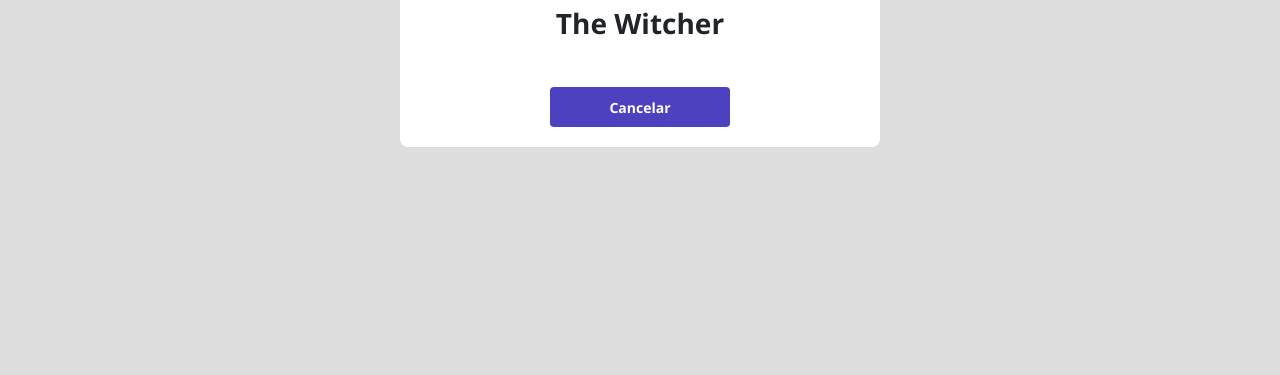
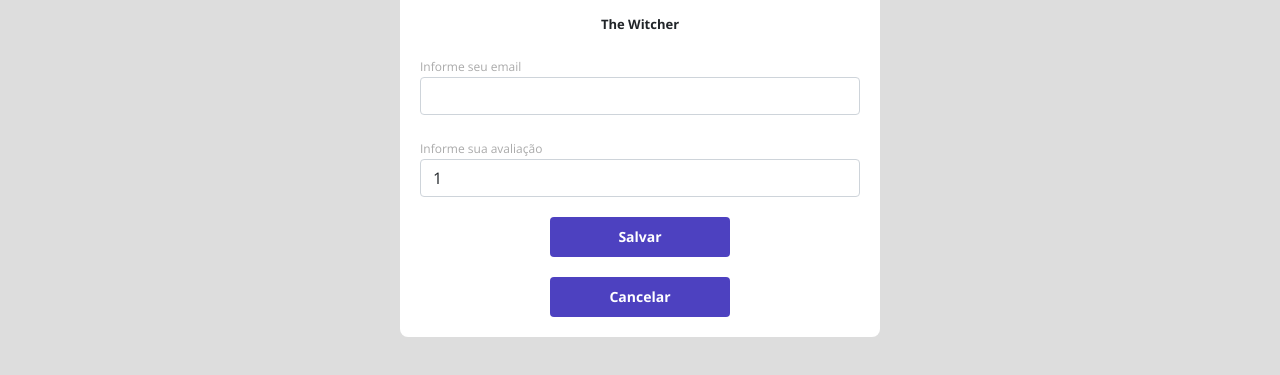
Before and after one commit to mateus-virgilio22/dsmovie, a plain HTML site: page form.html in a window 1280 px wide. Shown: the part 463-838 px from the top of the page. Before the commit the page ends 800 px from the top, so only its background shows below. Drawn offline with nearby package versions, Linux system fonts and the light colour scheme.

Commit message:
Formulário PARTE 2

```diff
--- a/css/styles.css
+++ b/css/styles.css
@@ -4,6 +4,7 @@
     --color-primary: #4D41C0;
     --white: #fff;
     --text-gray: #4a4a4a;
+    --text-light-gray: #aaa;
 }
 *{
     margin: 0;
@@ -102,6 +103,7 @@ a, a:hover{
     align-items: center;
     justify-content: center;
     border-radius: 4px;
+    border: 0;
 }
 
 .dsmovie-form-container{
@@ -109,3 +111,40 @@ a, a:hover{
     max-width: 480px;
 
 }
+
+.dsmovie-form-description{
+    background-color: var(--white);
+    padding: 20px;
+    display: flex;
+    flex-direction: column;
+    align-items: center;
+    border-radius: 0 0 8px 8px;
+}
+
+.dsmovie-form{
+    width: 100%;
+
+}
+
+.dsmovie-form-group{
+    margin-bottom: 20px;
+}
+
+.dsmovie-form-group label{
+    font-size: 12px;
+    color: var(--text-light-gray);
+}
+
+.dsmovie-form-description h3{
+    font-size: 13px;
+    font-weight: 700;
+    margin-bottom: 20px;
+}
+
+.dsmovie-form-btn-container{
+    display: flex;
+    flex-direction: column;
+    align-items: center;
+    height: 100px;
+    justify-content: space-between;
+}
--- a/form.html
+++ b/form.html
@@ -34,9 +34,38 @@
       <div>
         <div class="dsmovie-card">
           <img src="https://www.themoviedb.org/t/p/w533_and_h300_bestv2/jBJWaqoSCiARWtfV0GlqHrcdidd.jpg" alt="The Witcher">
-          <div class="dsmovie-card-description">
+          <div class="dsmovie-form-description">
             <h3> The Witcher </h3>
-            <a class= "dsmovie-btn" href="index.html">Cancelar</a>
+            <form class="dsmovie-form">
+              <div class="form-group dsmovie-form-group">
+                <label for="email">Informe seu email</label>
+                <input class="form-control" type="email" id="email">
+              </div>
+              <div class="form-group dsmovie-form-group">
+                <label for="score">Informe sua avaliação</label>
+                <select class="form-control" name="score" id="score">
+                  <option value="1">1</option>
+                  <option value="2">2</option>
+                  <option value="3">3</option>
+                  <option value="4">4</option>
+                  <option value="5">5</option>
+                </select>
+
+
+              </div>
+              <div class="dsmovie-form-btn-container">
+                <button class= "dsmovie-btn" type="submit">Salvar</button>
+
+                <a class= "dsmovie-btn" href="index.html">Cancelar</a>
+              </div>
+
+
+
+            </form>
+
+
+
+
 
           </div>
 
```
